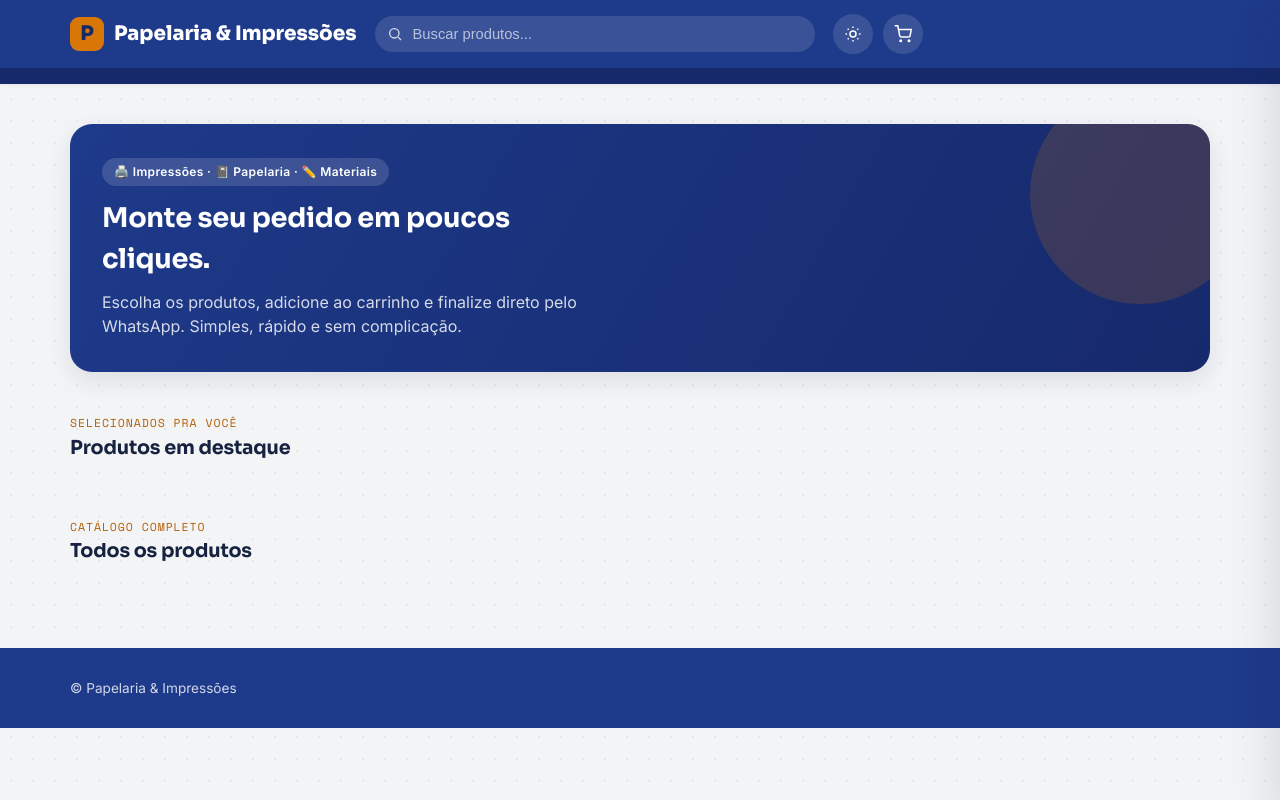
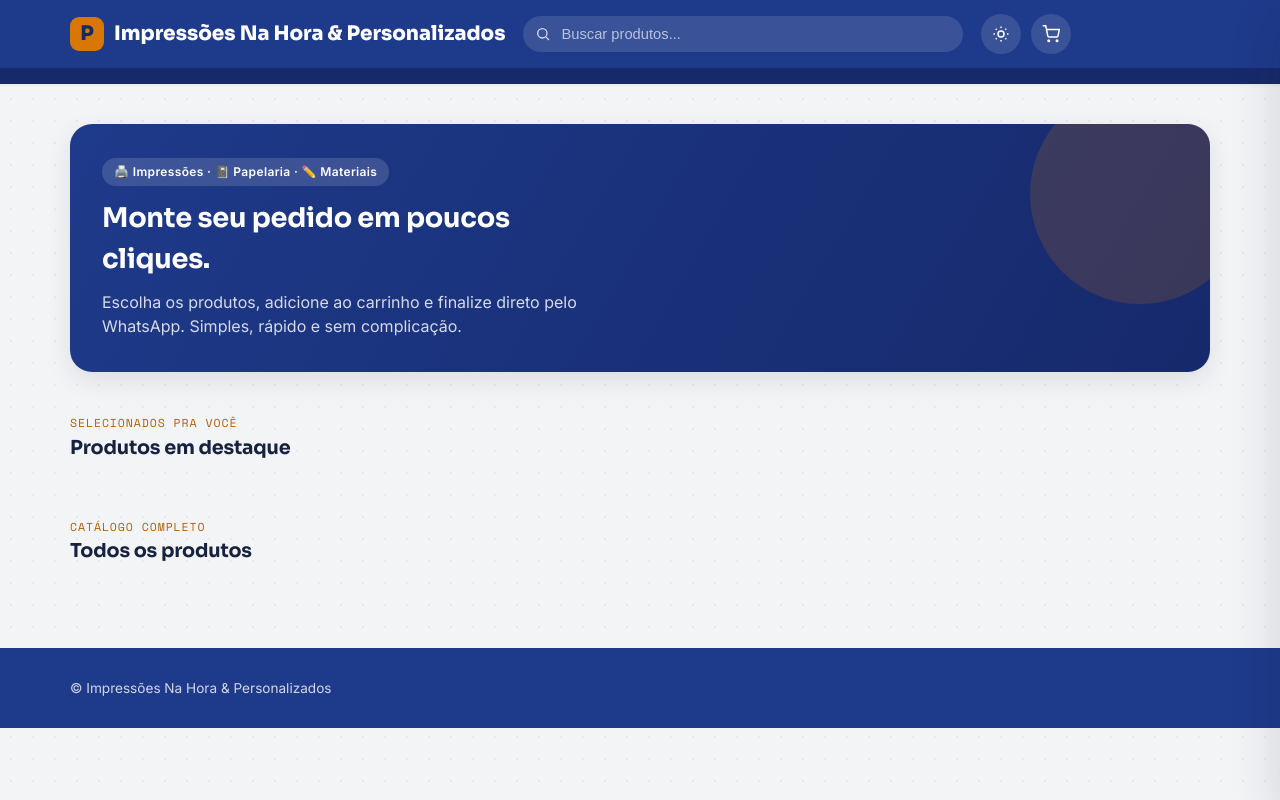
Before and after one commit to danreposi/IHP, a plain HTML site: page frontend/index.html in a window 1280 px wide. Drawn offline with nearby package versions, Linux system fonts and the light colour scheme; no server answers.

Commit message:
Update index.html

```diff
--- a/frontend/index.html
+++ b/frontend/index.html
@@ -3,7 +3,7 @@
 <head>
 <meta charset="UTF-8" />
 <meta name="viewport" content="width=device-width, initial-scale=1.0" />
-<title>Papelaria & Impressões — Loja</title>
+<title>Impressões Na Hora & Personalizados</title>
 <meta name="description" content="Peça impressões, cadernos, blocos de notas e materiais de papelaria. Monte seu pedido e finalize pelo WhatsApp." />
 <link rel="stylesheet" href="css/style.css" />
 </head>
@@ -13,7 +13,7 @@
   <div class="header-inner">
     <a href="index.html" class="brand">
       <span class="brand-mark">P</span>
-      <span id="brand-name">Papelaria & Impressões</span>
+      <span id="brand-name">Impressões Na Hora & Personalizados</span>
     </a>
     <div class="search-bar">
       <input id="search-input" type="text" placeholder="Buscar produtos..." autocomplete="off" />
@@ -69,7 +69,7 @@
 
 <footer class="site-footer">
   <div class="container">
-    <span>© <span id="year"></span> <span id="footer-store-name">Papelaria & Impressões</span></span>
+    <span>© <span id="year"></span> <span id="footer-store-name">Impressões Na Hora & Personalizados</span></span>
   </div>
 </footer>
 
```
